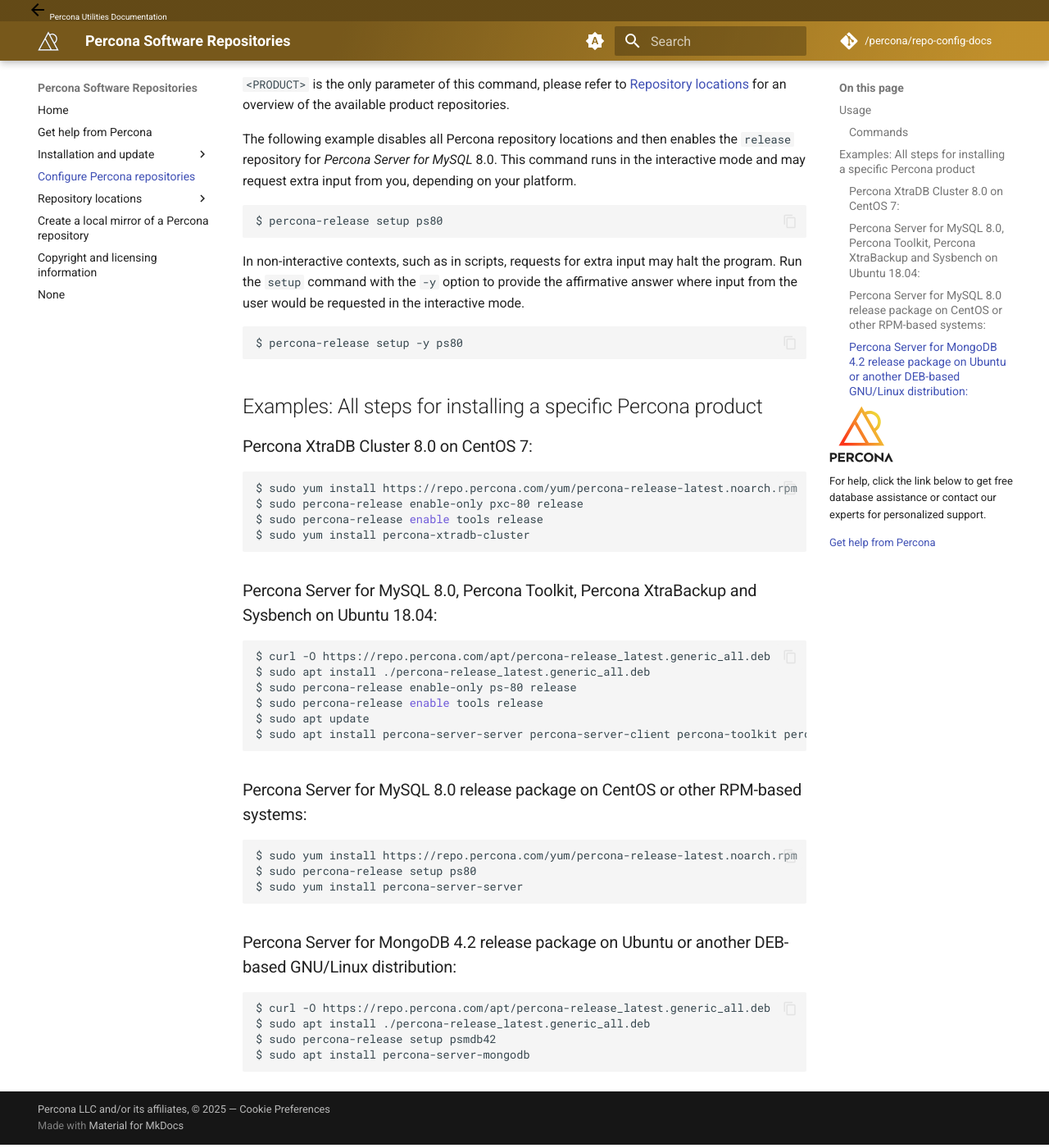
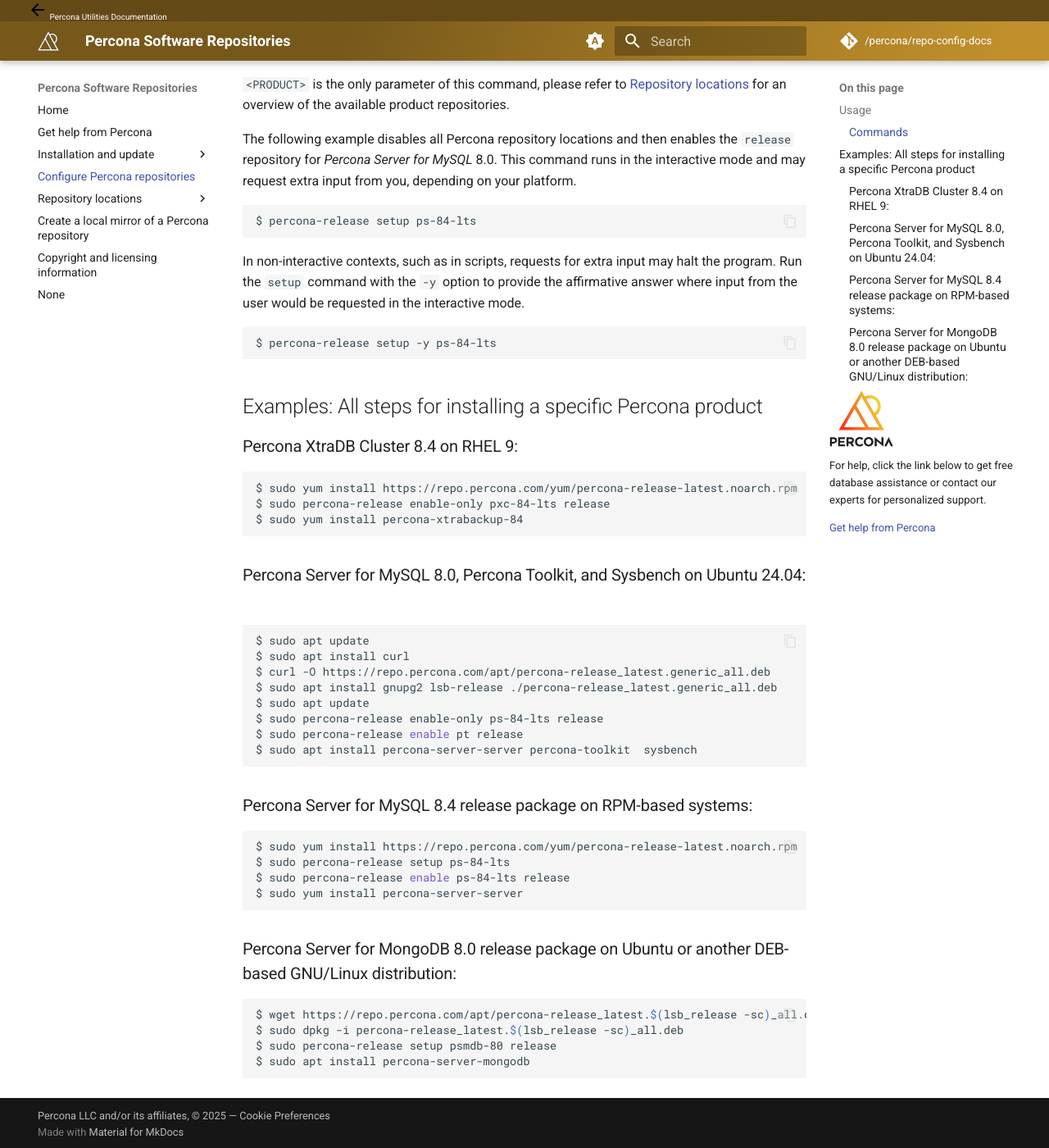
Before and after one commit to percona/repo-config-docs, an MkDocs documentation site: the page built from docs/percona-release.md, in a window 1280 px wide and 1400 px high, scrolled down 1506 px. Shown: the whole window at 82% size. Built offline with MkDocs 1.6.1 and Material for MkDocs 9.7.7, drawn with Linux system fonts in a browser that asks for light colours; nearby versions of some CDN libraries; comment, search, counter and statistics services are not loaded; the version menu is left out.

Commit message:
PREL-288 Update examples & copyright
	modified:   docs/copyright.md
	modified:   docs/percona-release.md
	modified:   docs/repository-location.md

````diff
--- a/docs/percona-release.md
+++ b/docs/percona-release.md
@@ -35,7 +35,7 @@
 location:
 
 ```{.bash data-prompt="$"}
-$ sudo percona-release enable ps-80 release
+$ sudo percona-release enable ps-84-lts release
 ```
 
 
@@ -82,7 +82,7 @@
 depending on your platform.
 
 ```{.bash data-prompt="$"}
-$ percona-release setup ps80
+$ percona-release setup ps-84-lts
 ```
 
 In non-interactive contexts, such as in scripts, requests for extra input may
@@ -91,43 +91,45 @@
 interactive mode.
 
 ```{.bash data-prompt="$"}
-$ percona-release setup -y ps80
+$ percona-release setup -y ps-84-lts
 ```
 ## Examples: All steps for installing a specific Percona product
 
-### Percona XtraDB Cluster 8.0 on CentOS 7:
+### Percona XtraDB Cluster 8.4 on RHEL 9:
 
 ```{.bash data-prompt="$"}
 $ sudo yum install https://repo.percona.com/yum/percona-release-latest.noarch.rpm
-$ sudo percona-release enable-only pxc-80 release
-$ sudo percona-release enable tools release
-$ sudo yum install percona-xtradb-cluster
+$ sudo percona-release enable-only pxc-84-lts release
+$ sudo yum install percona-xtrabackup-84
 ```
 
-### Percona Server for MySQL 8.0, Percona Toolkit, Percona XtraBackup and Sysbench on Ubuntu 18.04:
+### Percona Server for MySQL 8.0, Percona Toolkit, and Sysbench on Ubuntu 24.04:
 
 ```{.bash data-prompt="$"}
+$ sudo apt update
+$ sudo apt install curl
 $ curl -O https://repo.percona.com/apt/percona-release_latest.generic_all.deb
-$ sudo apt install ./percona-release_latest.generic_all.deb
-$ sudo percona-release enable-only ps-80 release
-$ sudo percona-release enable tools release
+$ sudo apt install gnupg2 lsb-release ./percona-release_latest.generic_all.deb
 $ sudo apt update
-$ sudo apt install percona-server-server percona-server-client percona-toolkit percona-xtrabackup-80 sysbench
+$ sudo percona-release enable-only ps-84-lts release
+$ sudo percona-release enable pt release
+$ sudo apt install percona-server-server percona-toolkit  sysbench
 ```
 
-### Percona Server for MySQL 8.0 release package on CentOS or other RPM-based systems:
+### Percona Server for MySQL 8.4 release package on RPM-based systems:
 
 ```{.bash data-prompt="$"}
 $ sudo yum install https://repo.percona.com/yum/percona-release-latest.noarch.rpm
-$ sudo percona-release setup ps80
+$ sudo percona-release setup ps-84-lts
+$ sudo percona-release enable ps-84-lts release
 $ sudo yum install percona-server-server
 ```
 
-### Percona Server for MongoDB 4.2 release package on Ubuntu or another DEB-based GNU/Linux distribution:
+### Percona Server for MongoDB 8.0 release package on Ubuntu or another DEB-based GNU/Linux distribution:
 
 ```{.bash data-prompt="$"}
-$ curl -O https://repo.percona.com/apt/percona-release_latest.generic_all.deb
-$ sudo apt install ./percona-release_latest.generic_all.deb
-$ sudo percona-release setup psmdb42
+$ wget https://repo.percona.com/apt/percona-release_latest.$(lsb_release -sc)_all.deb
+$ sudo dpkg -i percona-release_latest.$(lsb_release -sc)_all.deb
+$ sudo percona-release setup psmdb-80 release
 $ sudo apt install percona-server-mongodb
 ```
````
Also changed, not shown: docs/copyright.md (+1 -1 lines), docs/repository-location.md (+4 -4 lines).
